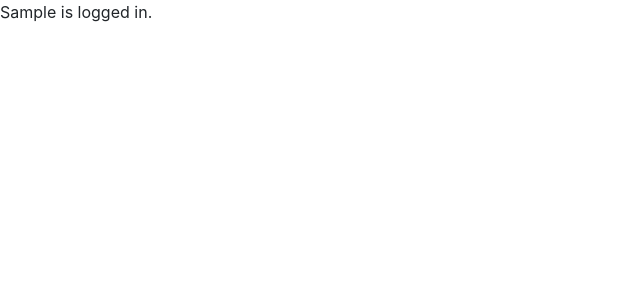
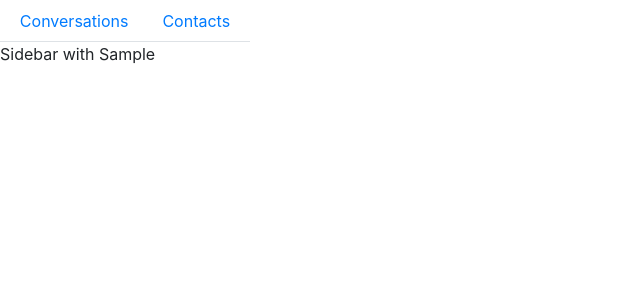
Before and after one commit to hpmarsle/whatsup, a React (Create React App) app in the folder client/: page / in a window 1280 px wide. Both pictures are taken after typing "Sample" into the empty fields and a click on the button "Login". Shown: the top 300 px of the page, without its empty margins (0-640 px from the left). Built offline with nearby package versions, Linux system fonts and the light colour scheme.

Commit message:
create sidebar component with conversations and contacts links

```diff
--- a/client/src/components/Dashboard.js
+++ b/client/src/components/Dashboard.js
@@ -1,9 +1,10 @@
 import React from 'react'
+import Sidebar from './Sidebar'
 
 export default function Dashboard({id}) {
     return (
         <div>
-            {id} is logged in.
+            <Sidebar id={id} />
         </div>
     )
 }
--- /dev/null
+++ b/client/src/components/Sidebar.js
@@ -0,0 +1,24 @@
+import React from 'react'
+import { Tab, Nav } from 'react-bootstrap'
+
+const CONVERSATIONS_KEY = "conversations"
+const CONTACTS_KEY = "contacts"
+
+export default function Sidebar({id}) {
+    return (
+        <div style={{width: '250px'}} className='d-flex flex-column'>
+            <Tab.Container>
+                <Nav variant='tabs' className='justify-content-center'>
+                    <Nav.Item>
+                        <Nav.Link eventKey={CONVERSATIONS_KEY} >Conversations</Nav.Link>
+                    </Nav.Item>
+                    <Nav.Item>
+                        <Nav.Link eventKey={CONTACTS_KEY} >Contacts</Nav.Link>
+                    </Nav.Item>
+                </Nav>
+
+            Sidebar with {id}
+            </Tab.Container>
+        </div>
+    )
+}
```
